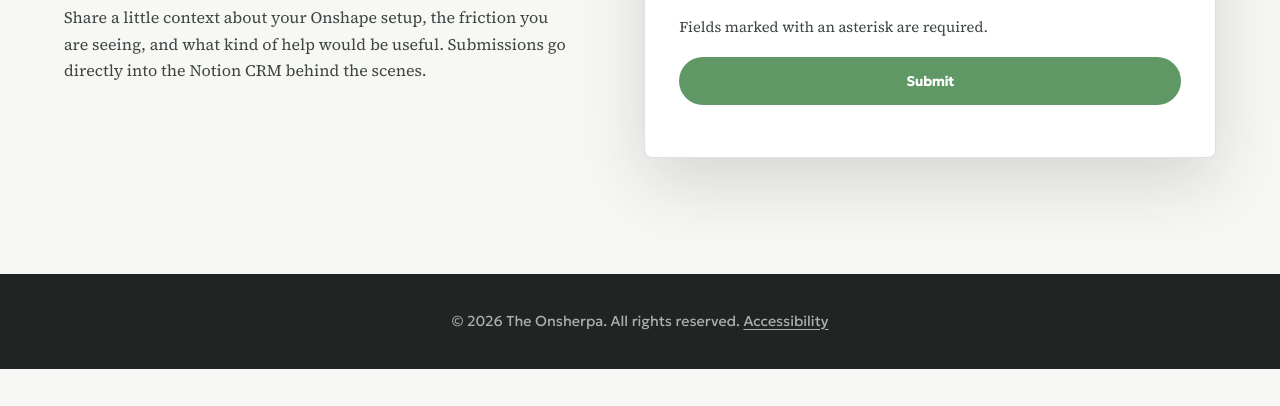
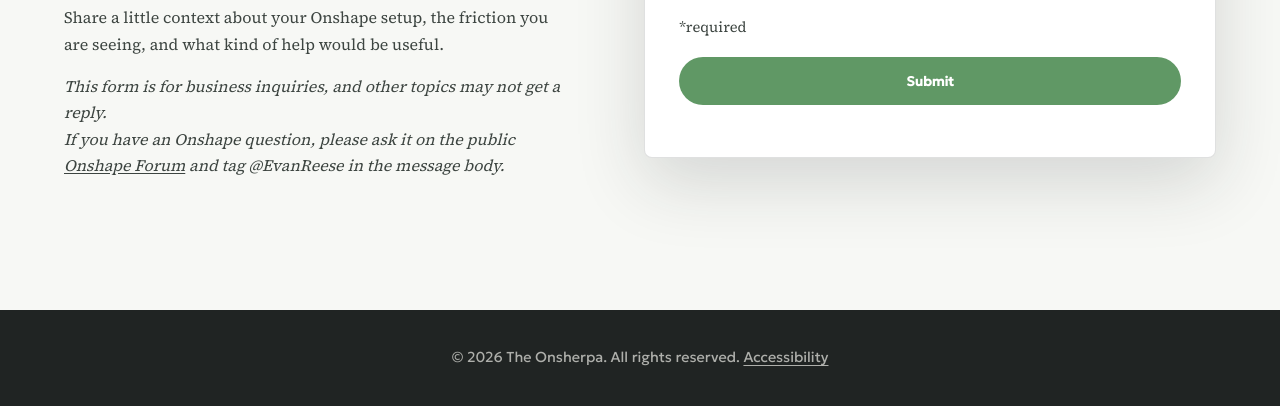
Before and after one commit to theOnsherpa/theonsherpa-site, an Astro site: page /contact in a window 1280 px wide. Shown: the part 646-1052 px from the top of the page. Before the commit the page ends 1015 px from the top, so only its background shows below. Built offline with nearby package versions, Linux system fonts and the light colour scheme; Astro itself is replaced by a stand-in of ours.

Commit message:
Clarify business inquiries and forum guidance on contact form

```diff
--- a/src/components/IntakeForm.astro
+++ b/src/components/IntakeForm.astro
@@ -29,7 +29,7 @@
     <span>What’s on your mind? <span aria-hidden="true">*</span></span>
     <textarea id="message" name="message" rows="6" required aria-describedby="form-required-note"></textarea>
   </label>
-  <p class="form-note" id="form-required-note">Fields marked with an asterisk are required.</p>
+  <p class="form-note" id="form-required-note">*required</p>
   <button class="button button-primary" type="submit">Submit</button>
   <p class="form-status" data-form-status role="status" aria-live="polite"></p>
 </form>
--- a/src/pages/contact.astro
+++ b/src/pages/contact.astro
@@ -13,10 +13,25 @@ import BaseLayout from "../layouts/BaseLayout.astro";
       <h1>Tell me what is slowing your team down.</h1>
       <p>
         Share a little context about your Onshape setup, the friction you are
-        seeing, and what kind of help would be useful. Submissions go directly
-        into the Notion CRM behind the scenes.
+        seeing, and what kind of help would be useful.
+      </p>
+      <p>
+        <em>
+          This form is for business inquiries, and other topics may not get a reply.
+          <br />
+          If you have an Onshape question, please ask it on the public
+          <a href="https://forum.onshape.com/">Onshape Forum</a> and tag @EvanReese
+          in the message body.
+        </em>
       </p>
     </div>
     <IntakeForm />
   </section>
 </BaseLayout>
+
+<style>
+  .contact-copy a {
+    text-decoration: underline;
+    text-underline-offset: 0.15em;
+  }
+</style>
```
